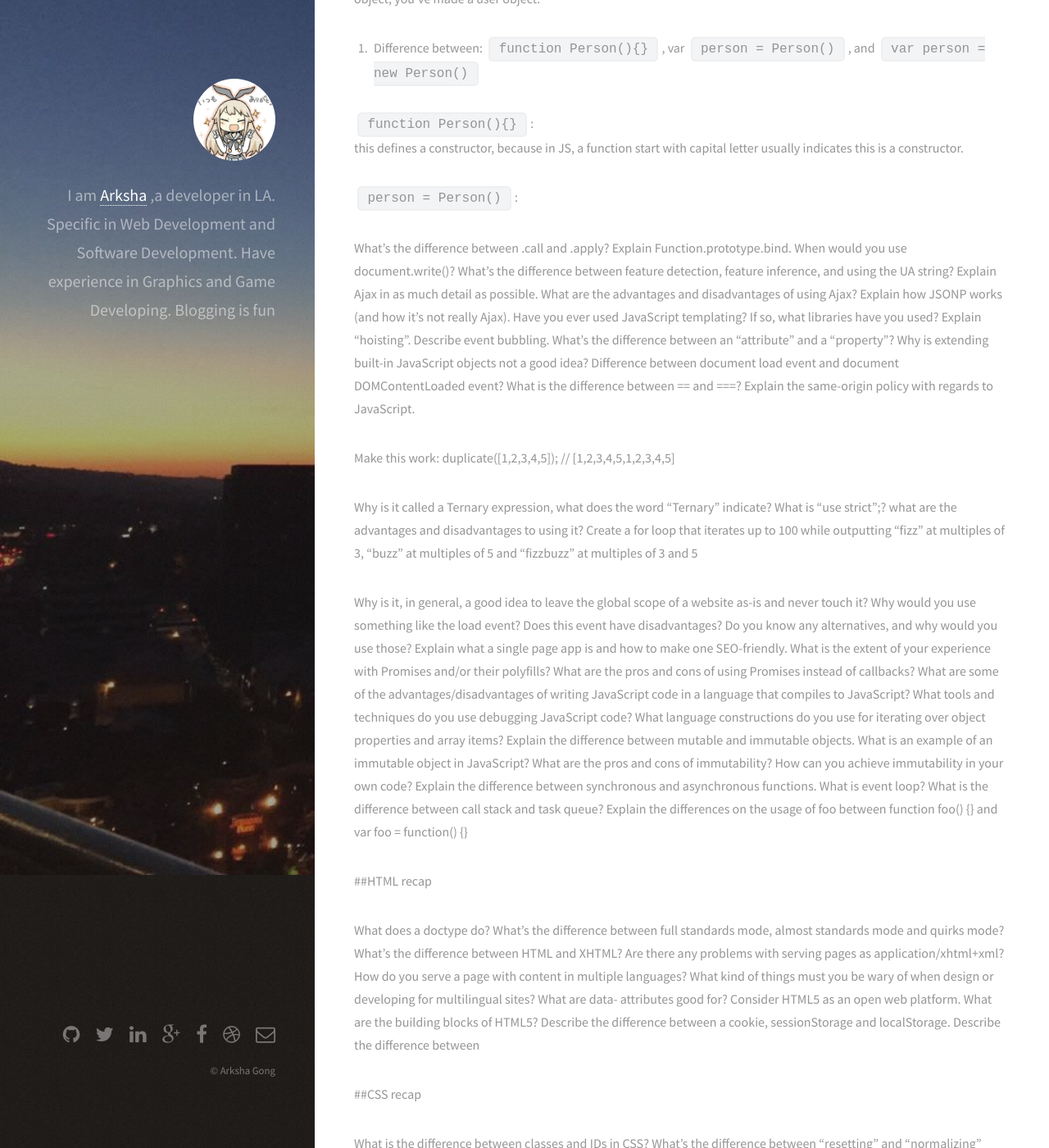
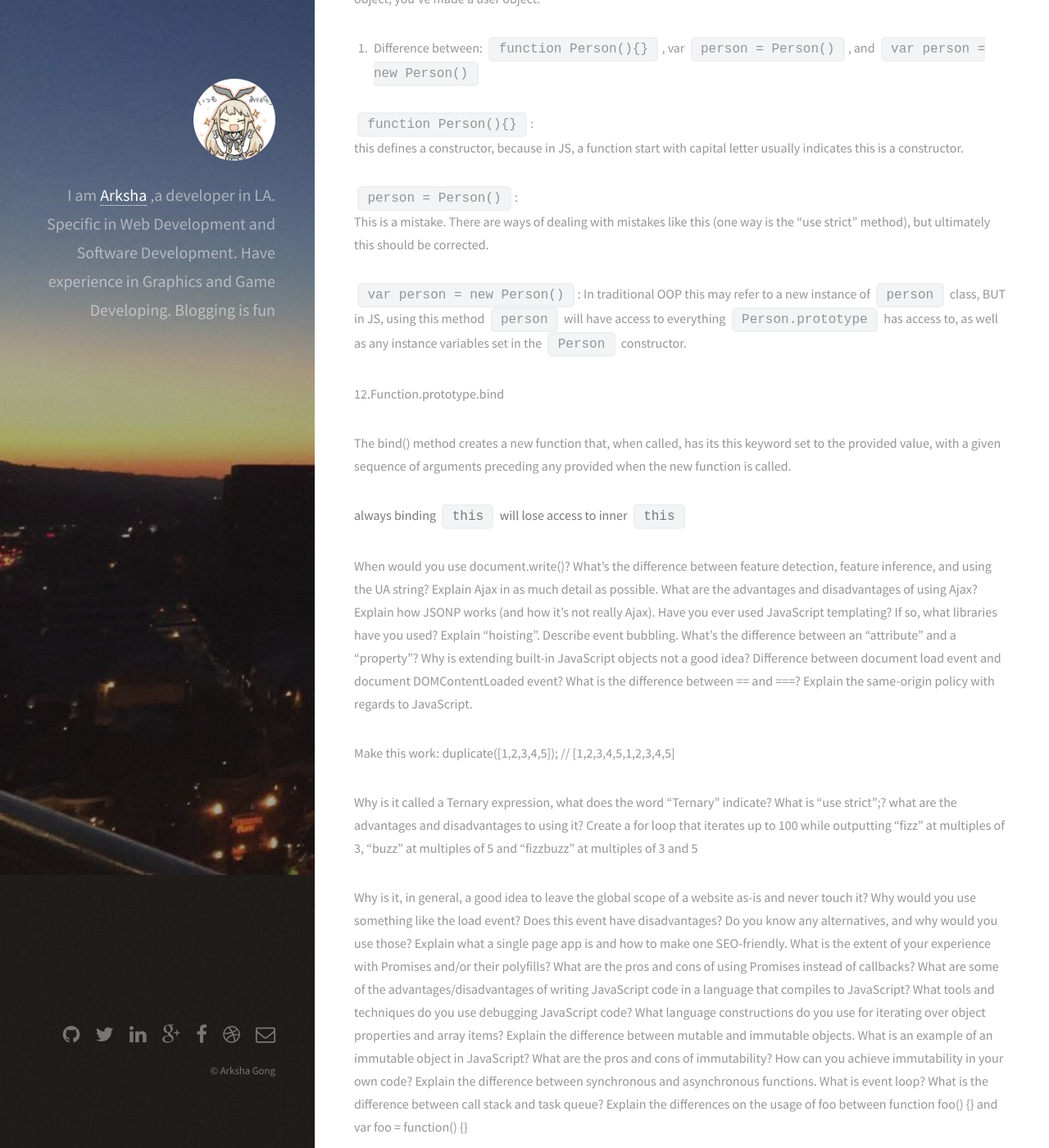
Before and after one commit to arksha/arksha.github.io, a Jekyll site: the page built from _posts/2016-03-21-blogbuildup.markdown, in a window 1280 px wide and 1400 px high, scrolled down 6670 px. Shown: the whole window at 82% size. Built offline with Jekyll 4.4.1, drawn with Linux system fonts in a browser that asks for light colours.

Commit message:
add js question 12

```diff
--- a/_posts/2016-01-26-ROSES.markdown
+++ b/_posts/2016-01-26-ROSES.markdown
@@ -1,7 +1,7 @@
 ---
 layout: post
-title: Roses - My status now
-date: 2016-01-26
+title:
+date: 2016-04-9
 categories: diary
 ---
 
--- a/_posts/2016-03-21-blogbuildup.markdown
+++ b/_posts/2016-03-21-blogbuildup.markdown
@@ -210,9 +210,17 @@ User objects:
 this defines a constructor, because in JS, a function start with capital letter usually indicates this is a constructor.
 
 `person = Person()`:
+This is a mistake. There are ways of dealing with mistakes like this (one way is the "use strict" method), but ultimately this should be corrected.
 
-What's the difference between .call and .apply?
-Explain Function.prototype.bind.
+`var person = new Person()`:
+In traditional OOP this may refer to a new instance of `person` class, BUT in JS, using this method `person` will have access to everything `Person.prototype` has access to, as well as any instance variables set in the `Person` constructor.
+
+12.Function.prototype.bind
+
+The bind() method creates a new function that, when called, has its this keyword set to the provided value, with a given sequence of arguments preceding any provided when the new function is called.
+
+**always binding `this` will lose access to inner `this`**
+
 When would you use document.write()?
 What's the difference between feature detection, feature inference, and using the UA string?
 Explain Ajax in as much detail as possible.
```
